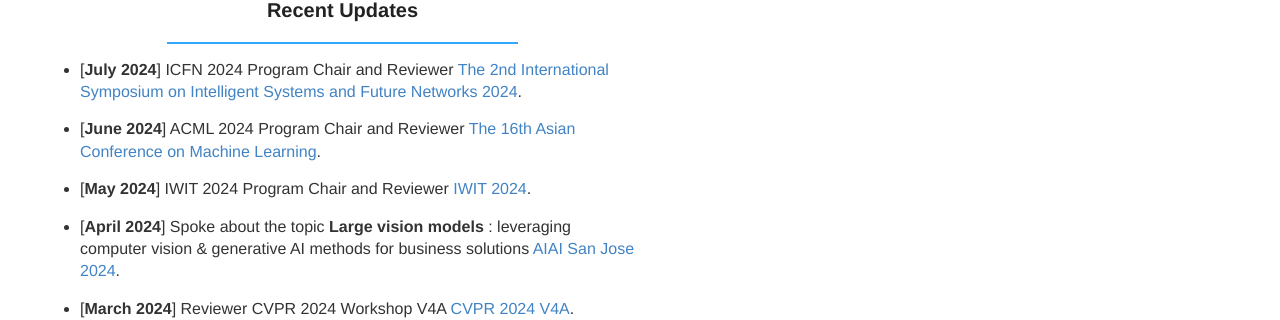
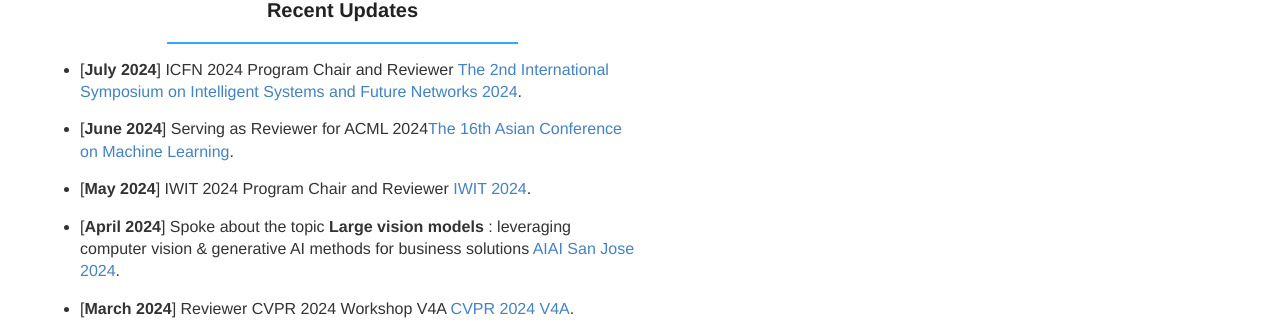
Before and after one commit to ak-7/portfolio, a Jekyll site: the page built from index.html, in a window 1280 px wide. Shown: the part 213-533 px from the top of the page. Built offline with Jekyll 4.4.1, drawn with Linux system fonts in a browser that asks for light colours; comment, search, counter and statistics services are not loaded.

Commit message:
Update index

```diff
--- a/index.html
+++ b/index.html
@@ -15,9 +15,10 @@
     </ul>
 
     <ul>
-                  <li class="updates"> [<b>June 2024</b>] ACML 2024 Program Chair and Reviewer <a
-                      href="https://www.acml-conf.org/2024/ target="_blank">The 16th Asian Conference on Machine Learning</a>.
+      <li class="updates"> [<b>June 2024</b>] Serving as Reviewer for ACML 2024<a
+          href="https://www.acml-conf.org/2024/"_blank">The 16th Asian Conference on Machine Learning</a>.
     </ul>
+
     <ul>
       <li class="updates"> [<b>May 2024</b>] IWIT 2024 Program Chair and Reviewer <a
           href="https://sites.google.com/uae.ac.ma/iwit2024" target="_blank">IWIT 2024</a>.
```
Lines whose indentation alone changed are shown as unchanged.
